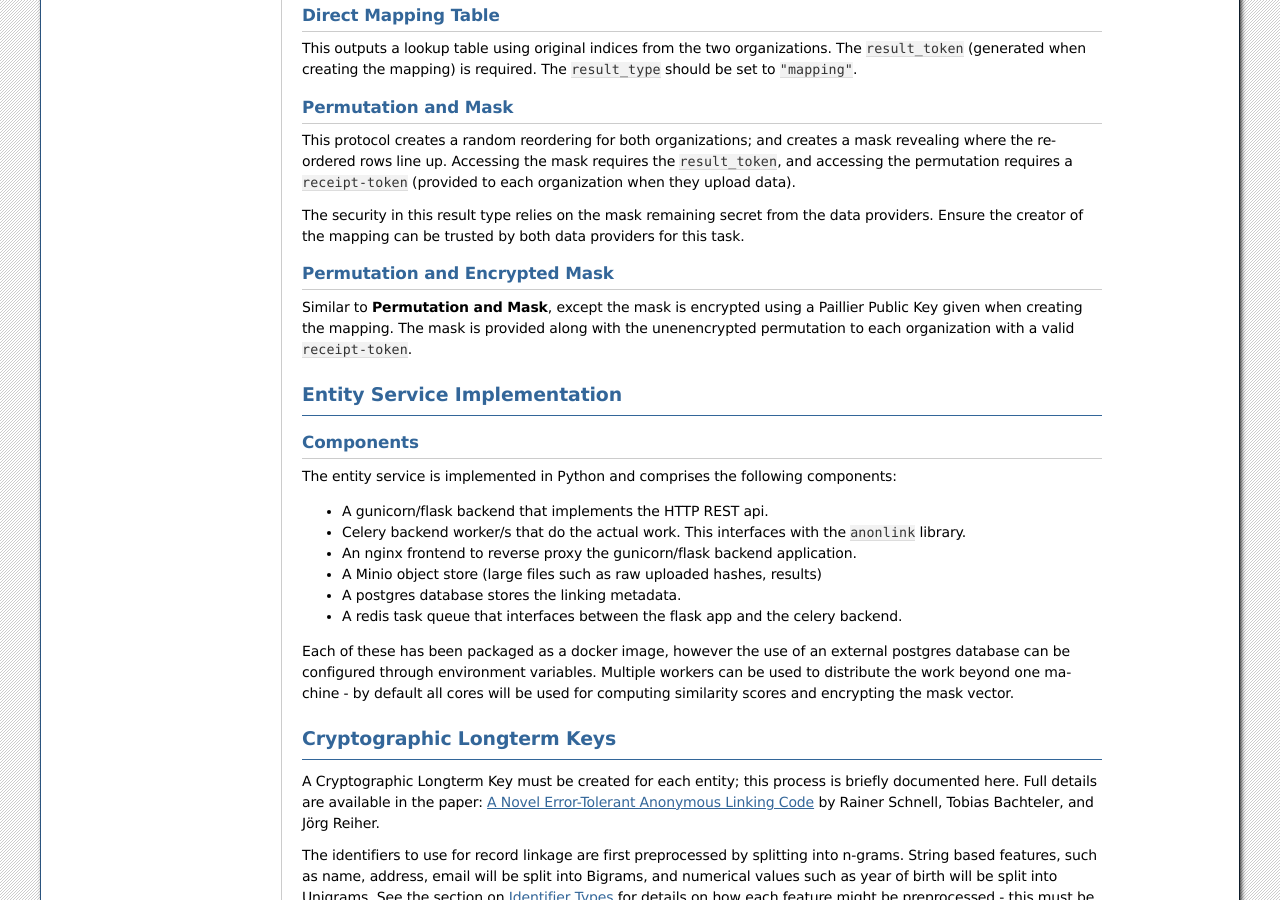
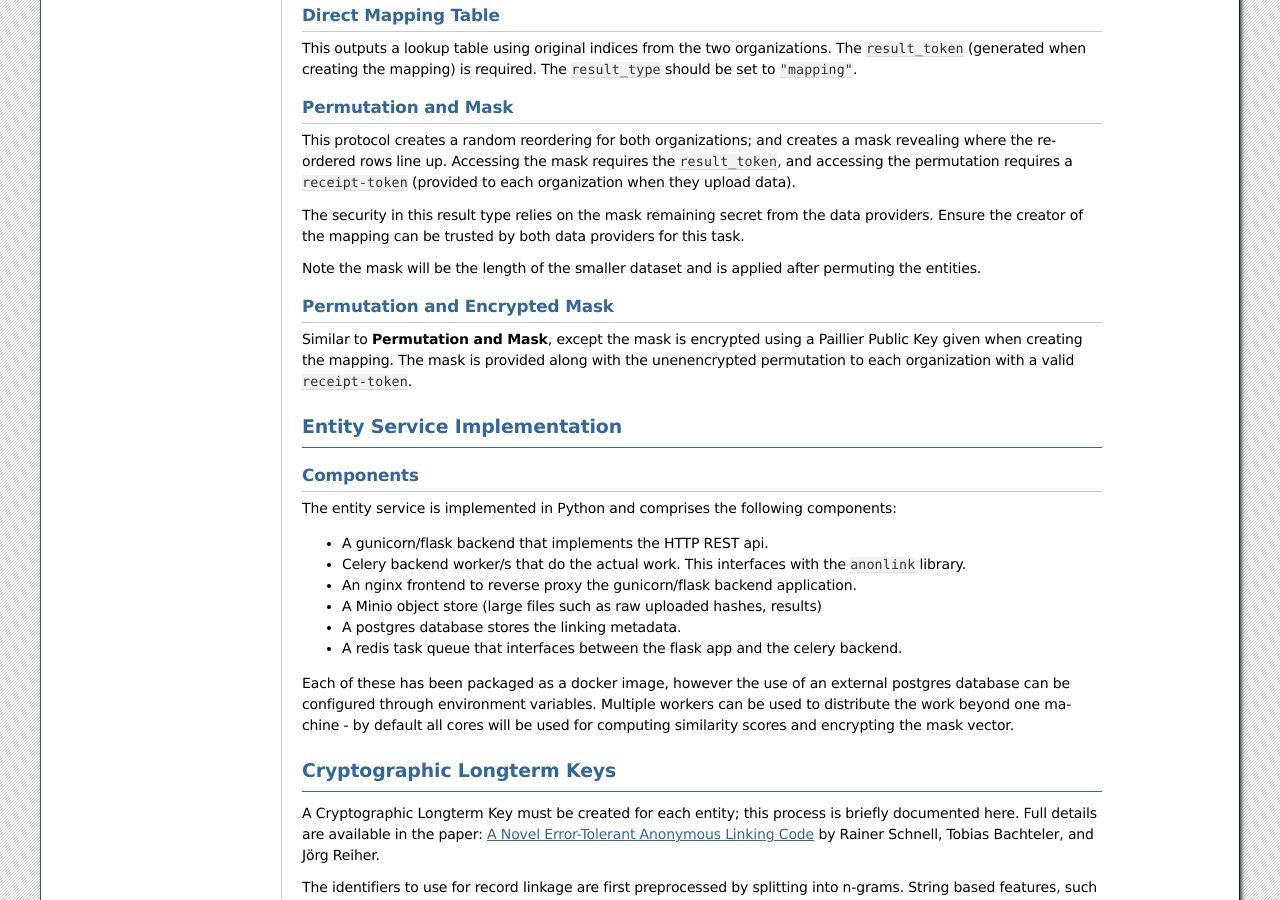
Before and after one commit to data61/anonlink-entity-service, a Sphinx documentation site: the page built from docs/index.rst, in a window 1280 px wide and 900 px high, scrolled down 1483 px. Built offline with Sphinx 7.4.7, drawn with Linux system fonts in a browser that asks for light colours; formulas are drawn with MathJax 3.

Commit message:
Updates after review

```diff
--- a/docs/_static/swagger.yaml
+++ b/docs/_static/swagger.yaml
@@ -476,11 +476,15 @@
 
       paillier_context:
         $ref: "#/definitions/PaillierContext"
+
       threshold:
         type: number
         format: double
         default: 0.95
-        description: "The similarity threshold (a number between 0 and 1) above which two entites will be considered a match."
+        description: |
+          The similarity threshold (a number between 0 and 1) above which two entites will be considered a match.
+
+          Note the default can be changed at deployment time.
 
     required:
       - schema
--- a/docs/index.rst
+++ b/docs/index.rst
@@ -67,6 +67,9 @@
 The security in this result type relies on the mask remaining secret
 from the data providers. Ensure the creator of the mapping can be trusted
 by both data providers for this task.
+
+Note the mask will be the length of the smaller dataset and is applied after
+permuting the entities.
 
 Permutation and Encrypted Mask
 ~~~~~~~~~~~~~~~~~~~~~~~~~~~~~~
```
Also changed, not shown: 11 other files.
